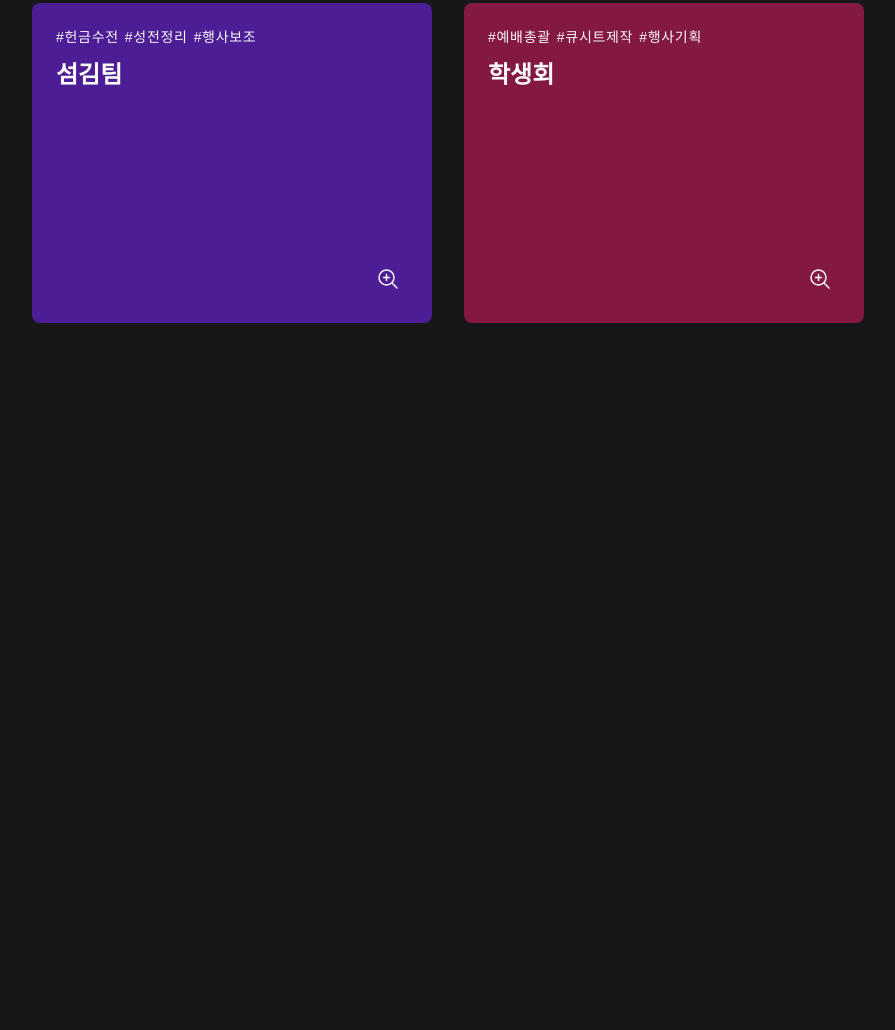
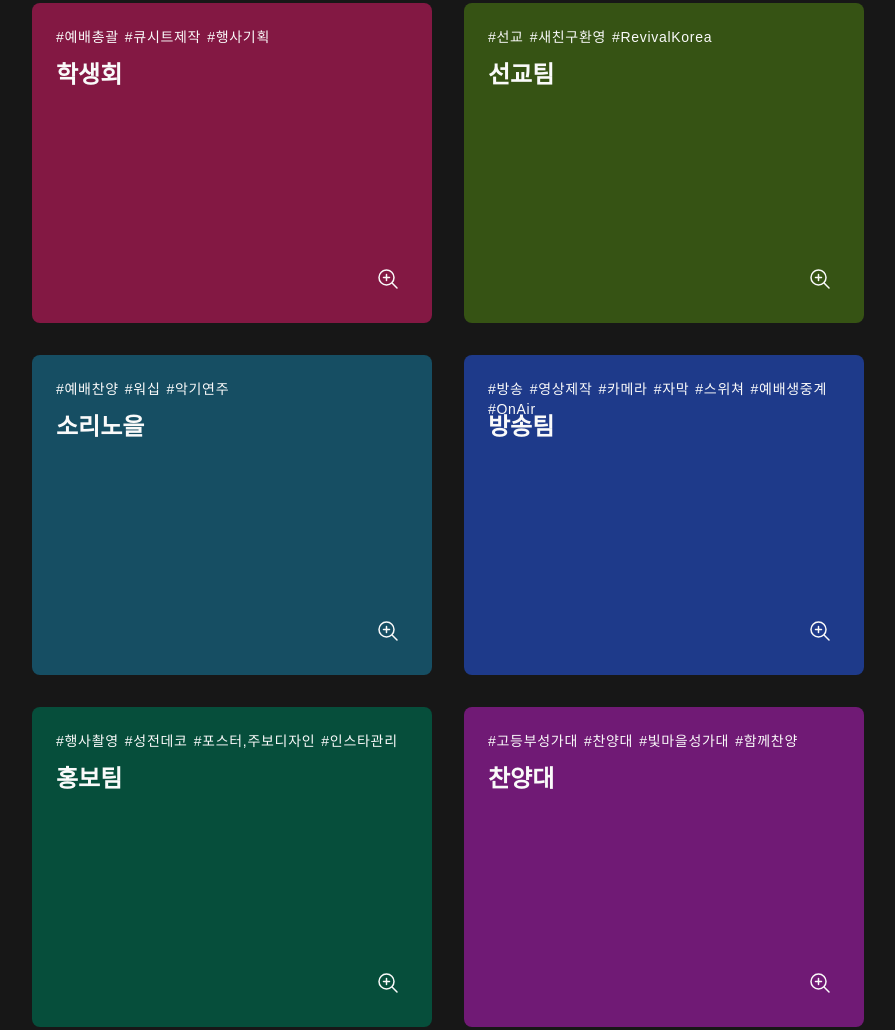
Before and after one commit to ndaemy/dsa-pr, an Astro site: page / in a window 1280 px wide. Shown: the part 239-1269 px from the top of the page, without its empty margins (192-1087 px from the left). Before the commit the page ends 800 px from the top, so only its background shows below. Built offline with nearby package versions, Linux system fonts and the light colour scheme; Astro itself is replaced by a stand-in of ours; a web font is replaced by a local one.

Commit message:
👔 Sort departments randomly

```diff
--- a/src/components/Main.tsx
+++ b/src/components/Main.tsx
@@ -1,7 +1,27 @@
-import type { FC } from "react";
+import {FC, useEffect, useState} from "react";
+
 import Department from "./Department";
+import { shuffle } from "../lib";
 
-const departments = [
+export type Department = {
+  name: string;
+  tags: string[];
+  desc: string;
+  color: string;
+}
+
+const departments: Department[] = [
+  {
+    name: "학생회",
+    tags: ["예배총괄", "큐시트제작", "행사기획"],
+    desc: "저희는 예배를 가장 가까이서 드림으로써 하나님을 섬기는 부서입니다.\n" +
+    "또한 부활절, 추수감사절, 크리스마스 등 다양한 행사를 기획하고 진행합니다.\n" +
+    "밝은 분위기에서 즐겁게 봉사할 친구들을 찾습니다.\n" +
+    "예배를 준비해보고 싶었던 분들!!!\n" +
+    "행사를 기획해보고 싶었던 분들!!\n" +
+    "지금 당장 학생회로 연락주세요~!!",
+    color: "pink",
+  },
   {
     name: "섬김팀",
     tags: ["헌금수전", "성전정리", "행사보조"],
@@ -10,23 +30,65 @@ const departments = [
       "밝은 분위기에서 즐겁게 봉사할 친구들을 찾습니다.\n" +
       "예배를 준비해보고 싶었던 분들!!!\n" +
       "행사를 기획해보고 싶었던 분들!!\n" +
-      "지금 당장 학생회로 연락주세요~!!\n",
+      "지금 당장 학생회로 연락주세요~!!",
     color: "violet",
   },
   {
-    name: "학생회",
-    tags: ["예배총괄", "큐시트제작", "행사기획"],
-    desc: "저희는 예배를 가장 가까이서 드림으로써 하나님을 섬기는 부서입니다.\n" +
-      "또한 부활절, 추수감사절, 크리스마스 등 다양한 행사를 기획하고 진행합니다.\n" +
-      "밝은 분위기에서 즐겁게 봉사할 친구들을 찾습니다.\n" +
-      "예배를 준비해보고 싶었던 분들!!!\n" +
-      "행사를 기획해보고 싶었던 분들!!\n" +
-      "지금 당장 학생회로 연락주세요~!!\n",
-    color: "pink",
+    name: "선교팀",
+    tags: ["선교", "새친구환영", "RevivalKorea"],
+    desc: "",
+    color: "lime",
+  },
+  {
+    name: "홍보팀",
+    tags: ["행사촬영", "성전데코", "포스터,주보디자인", "인스타관리"],
+    desc: "지원 담당 교사 : 박요셉 교사 010-5789-9899 (카톡 아이디 : gdandl3 )\n" +
+      "지원 방법 : 담당 교사에게 문자,카톡으로 자신의 현재 마을과 연락처,이름을 보내주세요!\n" +
+      "면접 날짜 및 장소 : 12월 18일 오후 2시 (비전센터 5층 홍보팀 부실) 장소 모를 시 연락주세요!\n" +
+      "       (추가 면접 : 12월 25일 오후 2시)\n" +
+      "면접 준비물 : 빛마을 학생처 지원서 (성전 입구에 비치되어 있습니다!)\n" +
+      "고등부 진급자라면 누구나 지원 가능하니 많은 지원 부탁드립니다!",
+    color: "emerald",
+  },
+  {
+    name: "소리노을",
+    tags: ["예배찬양", "워십", "악기연주"],
+    desc: "소리노을에서는 다음과 같은 봉사를 합니다.\n" +
+      "🧒🎤예배찬양 인도 - 매주 9시, 11시 두 번 드리는 예배를 여는 찬양을 인도합니다. \n" +
+      "🎵헌금송, 워십 - 캠프, 절기 예배 때마다 찬양과 워십댄스를 합니다. \n" +
+      "🎹악기 연주 - 베이스 기타, 드럼, 일렉기타, 키보드와 같은 악기로 찬양을 연주하고 연습합니다.\n" +
+      "🎤노래 - 인도자 선생님과 함께 찬양을 합니다. 테너, 알토, 멜로디같이 파트를 나눠 특화된 연습을 합니다.\n" +
+      "🙆워십, 율동 - 예배 때 드려지는 찬양의 율동과 헌금송으로 드려지는 워십댄스를 연습하고 예배를 준비합니다.\n" +
+      "노래와 악기 연주, 춤으로 찬양하며 예배에 헌신하고 봉사할 친구들의 많은 지원을 바랍니다.🤗 ",
+    color: "cyan",
+  },
+  {
+    name: "방송팀",
+    tags: ["방송", "영상제작", "카메라", "자막", "스위쳐", "예배생중계", "OnAir"],
+    desc: "🎬방송팀이 하는일🎬\n" +
+      "카메라-예배드리는 실황을 촬영합니다.\n" +
+      "스위쳐-3대의 카메라로 찍은 예배 장면을 적절하게 스크린&TV화면에 송출해줍니다.\n" +
+      "자막-찬양가사, 설교말씀, 광고등 예배에 필요한 내용을 자막으로 송출합니다.\n" +
+      "유튜브생중계-온라인으로 예배드리는 친구들을 위해 예배 실황을 유튜브로 생중계합니다.\n" +
+      "홍보영상 제작 - 동계파워캠프, 여름파워캠프, 신입생모집 등 홍보가 필요한 영상을 직접 기획하고 촬영 & 제작합니다.\n" +
+      "🎞영상 제작이나 촬영으로 봉사하고 싶은 친구들, 방송에 관심이 있는 친구들 많이 지원해주세요~ 🎥 ",
+    color: "blue",
+  },
+  {
+    name: "찬양대",
+    tags: ["고등부성가대", "찬양대", "빛마을성가대", "함께찬양"],
+    desc: "",
+    color: "fuchsia",
   },
 ];
 
 const Main: FC = () => {
+    const [suffledList, setSuffledList] = useState<Department[]>([]);
+
+  useEffect(() => {
+    setSuffledList(shuffle(departments));
+  }, [])
+
   return (
     <div className="flex place-content-center">
       <div className="w-full max-w-4xl px-4 md:px-8 py-24">
@@ -34,13 +96,13 @@ const Main: FC = () => {
         <h3 className="text-lg text-center text-neutral-400 font-normal leading-normal mb-12">고등부 학생처는 7개 부서로 이루어져 있습니다.</h3>
 
         <div className="grid grid-cols-1 md:grid-cols-2 gap-6 md:gap-8">
-          {departments.map(({ name, tags, desc, color }) => (
+          {suffledList.map(({ name, tags, desc, color }) => (
             <Department key={name} name={name} tags={tags} desc={desc} color={color} />
           ))}
         </div>
 
         {/* tailwind build bug fix */}
-        <div className="hidden bg-violet-900 bg-pink-900"></div>
+        <div className="hidden bg-lime-900 bg-emerald-900 bg-cyan-900 bg-blue-900 bg-violet-900 bg-fuchsia-900 bg-pink-900"></div>
       </div>
     </div>
   );
--- /dev/null
+++ b/src/lib/index.ts
@@ -0,0 +1,17 @@
+export const shuffle = (array: Array<any>) => {
+  const copiedArray = [...array];
+  let currentIndex = copiedArray.length, randomIndex;
+
+  // While there remain elements to shuffle.
+  while (currentIndex != 0) {
+    // Pick a remaining element.
+    randomIndex = Math.floor(Math.random() * currentIndex);
+    currentIndex--;
+
+    // And swap it with the current element.
+    [copiedArray[currentIndex], copiedArray[randomIndex]] = [
+        copiedArray[randomIndex], copiedArray[currentIndex]];
+  }
+
+  return copiedArray;
+}
```
Also changed, not shown: src/components/Department.tsx (+2 -6 lines).
